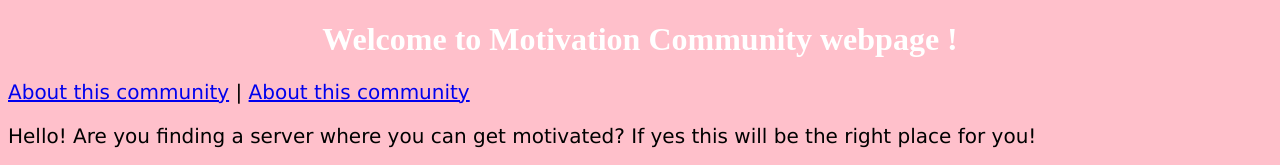
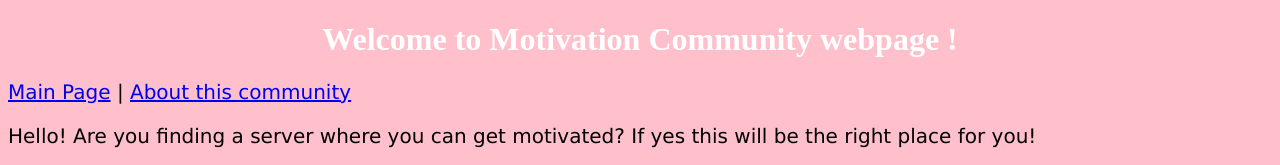
Before and after one commit to ASC1566/Server-Guidelines, a plain HTML site: page index.html in a window 1280 px wide. Shown: the top 165 px of the page. Drawn offline with Linux system fonts and the light colour scheme; a script that the page names is missing.

Commit message:
Update index.html

```diff
--- a/index.html
+++ b/index.html
@@ -31,7 +31,7 @@ p {
 
 <h1>Welcome to Motivation Community webpage !</h1>
   <div class="mydiv">
-    <p><a href="https://asc1566.github.io/About-the-Community/">About this community</a> | <a href="https://asc1566.github.io/About-the-Community/">About this community</a></p>
+    <p><a href="https://asc1566.github.io/MotivationCommunity/">Main Page</a> | <a href="https://asc1566.github.io/About-the-Community/">About this community</a></p>
 
 
 <p>Hello! Are you finding a server where you can get motivated? If yes this will be the right place for you! </p>
```
